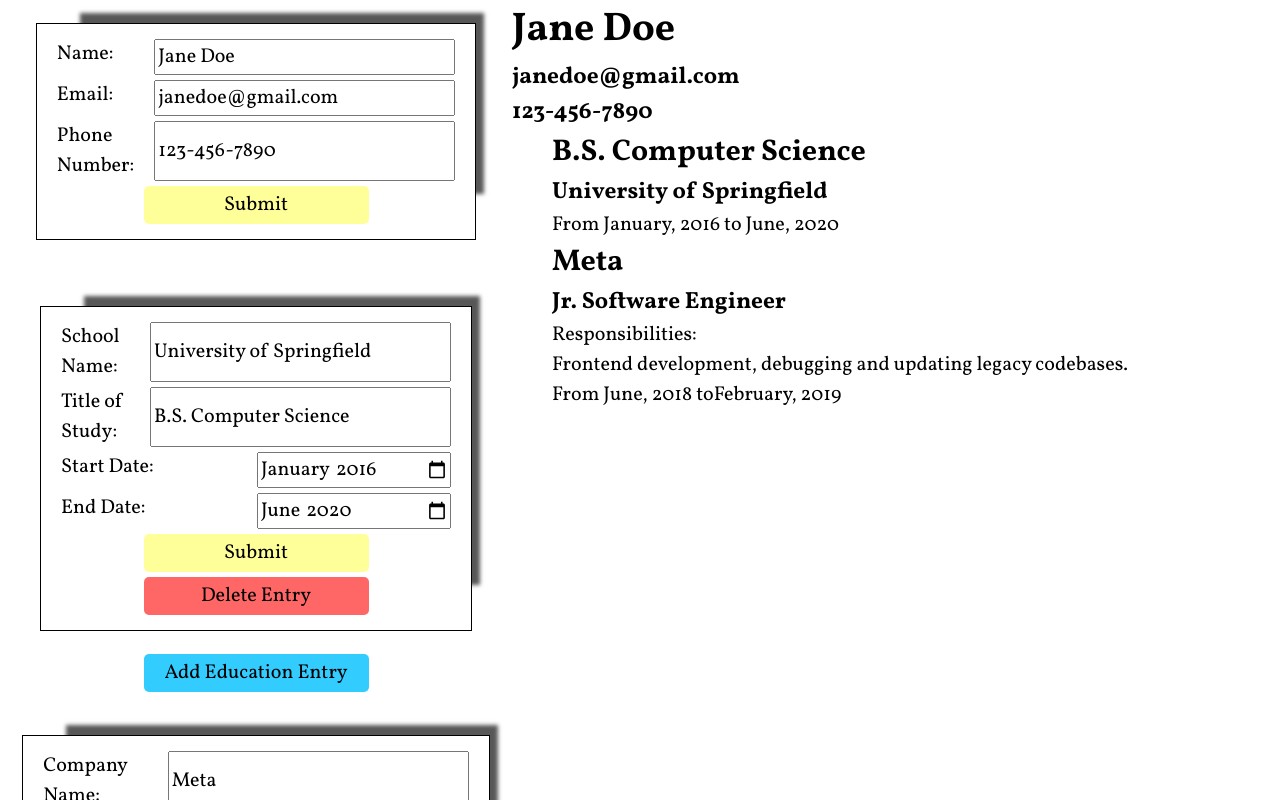
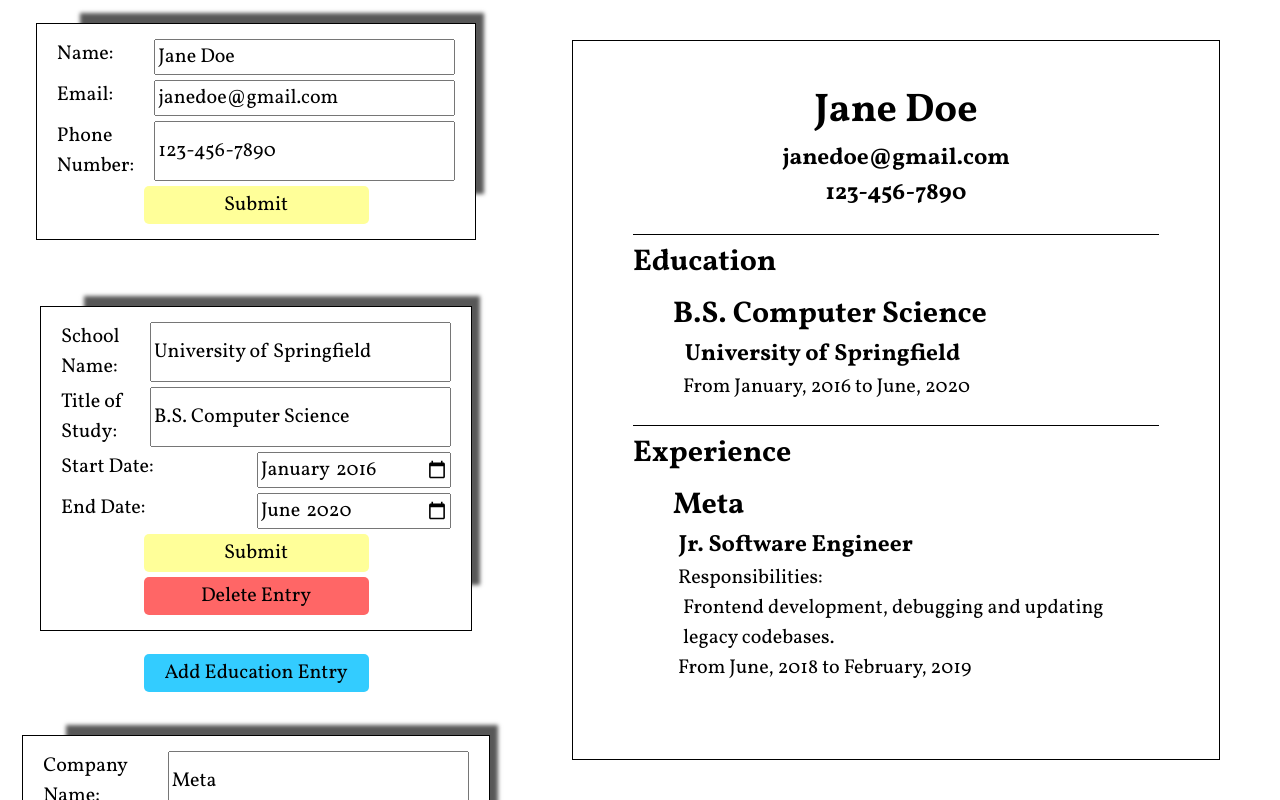
Before and after one commit to Kauboimausu/cv-creator, a React (Vite) app: page / in a window 1280 px wide. Built offline with nearby package versions, Linux system fonts and the light colour scheme.

Commit message:
Finished design for the right part of the page

```diff
--- a/src/components/CV.jsx
+++ b/src/components/CV.jsx
@@ -1,3 +1,4 @@
+import "../styles/cv.css"
 import { parseDate } from "./DateParser"
 
 export default function CV({ personalInfo, educationInfo, practicalInfo }) {
@@ -26,7 +27,7 @@ export default function CV({ personalInfo, educationInfo, practicalInfo }) {
 			</span>
 			<p className="responsibilities">{practicalItem.responsibilities}</p>
 			<span className="duration-of-work">
-				From {parseDate(practicalItem.startDate)} to
+				From {parseDate(practicalItem.startDate)} to{" "}
 				{parseDate(practicalItem.endDate)}
 			</span>
 		</li>
@@ -41,10 +42,12 @@ export default function CV({ personalInfo, educationInfo, practicalInfo }) {
 			</div>
 
 			<div className="curriculum-info" id="education-info">
+				<h2 className="education">Education</h2>
 				<ul className="education-history">{educationalTrajectory}</ul>
 			</div>
 
 			<div className="curriculum-info" id="practical-info">
+				<h2 className="experience">Experience</h2>
 				<ul className="practical-history">{practicalTrajectory}</ul>
 			</div>
 		</div>
--- /dev/null
+++ b/src/styles/cv.css
@@ -0,0 +1,39 @@
+.curriculum {
+	border: 1px solid black;
+	margin: 2em 3em;
+	display: flex;
+	flex-direction: column;
+	padding: 2em 3em;
+	row-gap: 1.15em;
+}
+
+#personal-info {
+	display: flex;
+	flex-direction: column;
+	align-items: center;
+}
+
+.experience, .education {
+    border-top: 1px solid black;
+    margin-bottom: .25em;
+    padding-top: .15em;
+}
+
+.school-name,
+.duration-of-study {
+	margin-left: 0.5em;
+}
+
+li ~ li {
+    margin-top: .35em;
+}
+
+.practical-position,
+.practical-responsibilities,
+.duration-of-work {
+	margin-left: 0.25em;
+}
+
+.responsibilities {
+	margin-left: 0.5em;
+}
--- a/src/styles/index.css
+++ b/src/styles/index.css
@@ -35,5 +35,5 @@ body {
     display: flex;
     flex-direction: column;
     justify-content: flex-start;
-    overflow: scroll;
+    overflow-y: scroll;
 }
```
